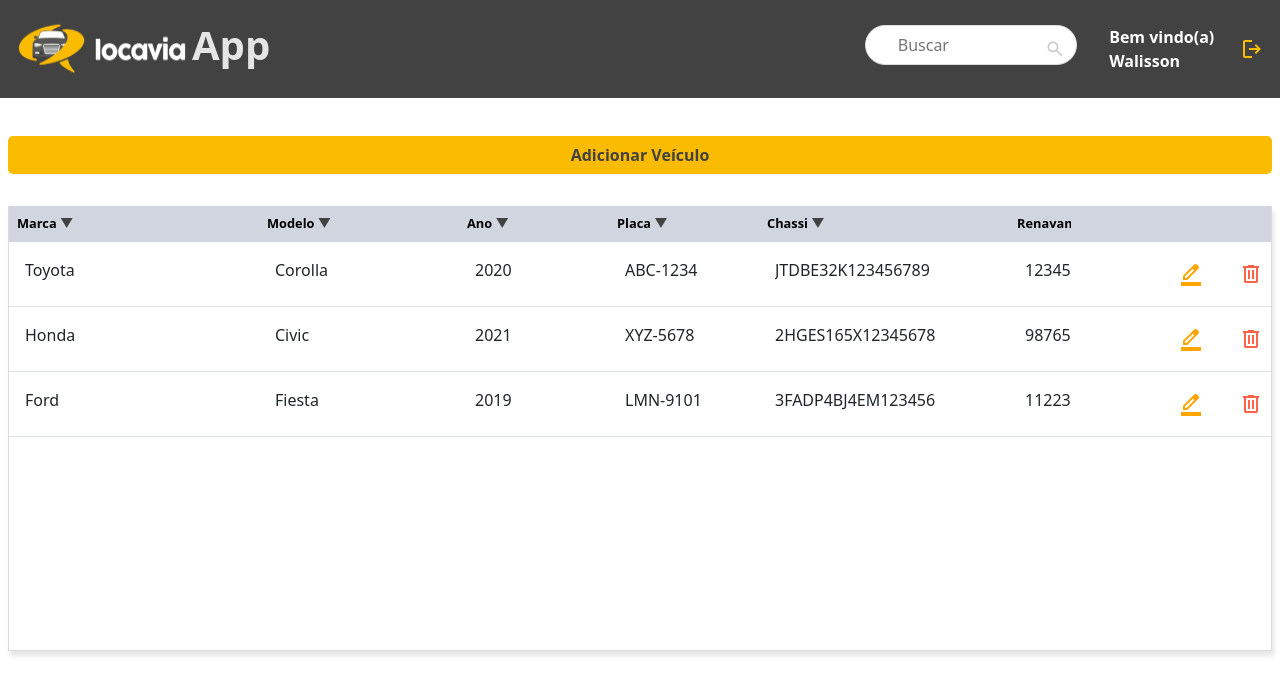
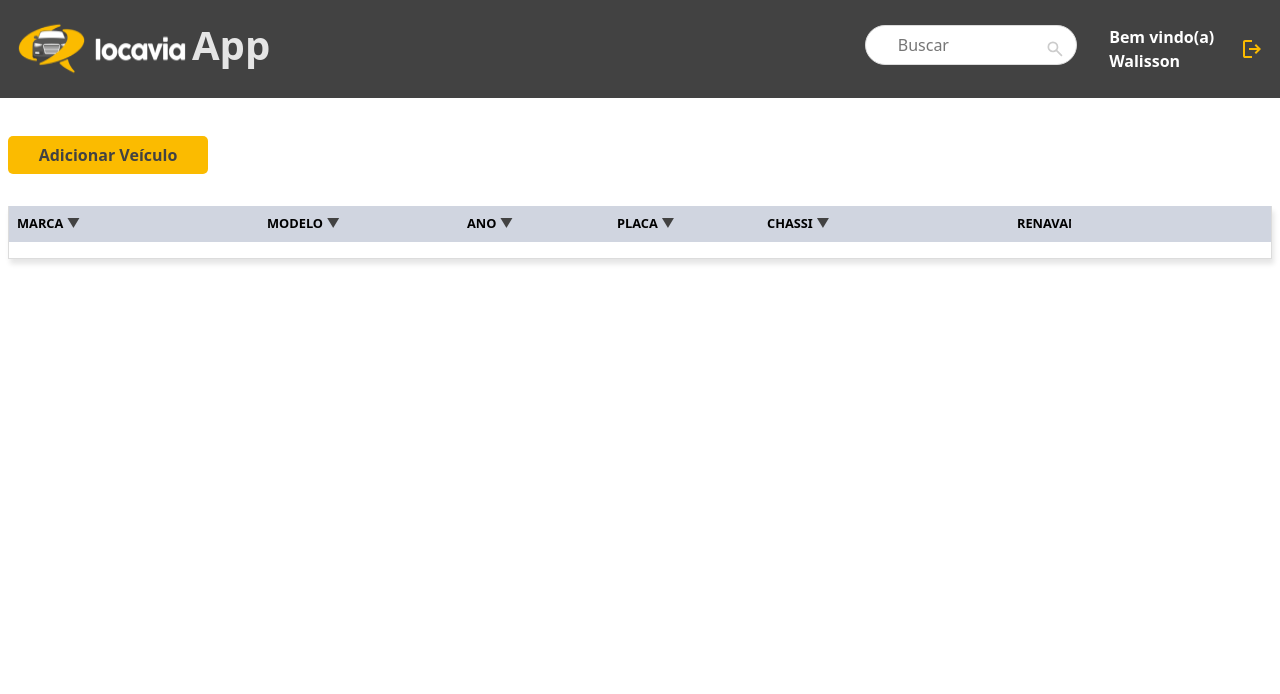
Before and after one commit to Walisson-Vilela/Info-App-Front-end, an Angular app: page /home in a window 1280 px wide. Shown: the top 694 px of the page. Built offline with nearby package versions, Linux system fonts and the light colour scheme.

Commit message:
ajustes no layout
ajustes no layout

```diff
--- a/src/app/_components/vehicle-list/vehicle-list.component.css
+++ b/src/app/_components/vehicle-list/vehicle-list.component.css
@@ -1,6 +1,7 @@
 .header {
   display: flex;
   margin-top: 8rem;
+  width: 200px;
   align-items: center;
   justify-content: space-between;
   padding-right: 4;
@@ -15,7 +16,7 @@
   border-right: 1px #dcdcdc solid;
   background-color: #fff;
   overflow: auto;
-  height: 100%;
+  /* height: 100%; */
   max-height: calc(100vh - 300px);
 }
 
--- a/src/app/_components/vehicle-list/vehicle-list.component.html
+++ b/src/app/_components/vehicle-list/vehicle-list.component.html
@@ -11,8 +11,8 @@
   <table class="table">
     <thead>
       <tr class="th">
-        <th (click)="sortTable('brand')" class="th" style="min-width: 250px">
-          Marca <span *ngIf="sortOrder['brand'] !== true">▼</span>
+        <th (click)="sortTable('brand')" class="th" style="cursor: pointer;min-width: 250px">
+          MARCA <span *ngIf="sortOrder['brand'] !== true">▼</span>
           <span *ngIf="sortOrder['brand'] === true">▲</span>
         </th>
         <th
@@ -20,7 +20,7 @@
           (click)="sortTable('model')"
           style="cursor: pointer; width: 100%; min-width: 200px"
         >
-          Modelo <span *ngIf="sortOrder['model'] !== true">▼</span>
+          MODELO <span *ngIf="sortOrder['model'] !== true">▼</span>
           <span *ngIf="sortOrder['model'] === true">▲</span>
         </th>
         <th
@@ -28,7 +28,7 @@
           (click)="sortTable('year')"
           style="cursor: pointer; min-width: 150px"
         >
-          Ano <span *ngIf="sortOrder['year'] !== true">▼</span>
+          ANO <span *ngIf="sortOrder['year'] !== true">▼</span>
           <span *ngIf="sortOrder['year'] === true">▲</span>
         </th>
         <th
@@ -36,7 +36,7 @@
           (click)="sortTable('plate')"
           style="cursor: pointer; min-width: 150px"
         >
-          Placa <span *ngIf="sortOrder['plate'] !== true">▼</span>
+          PLACA <span *ngIf="sortOrder['plate'] !== true">▼</span>
           <span *ngIf="sortOrder['plate'] === true">▲</span>
         </th>
         <th
@@ -44,7 +44,7 @@
           (click)="sortTable('chassi')"
           style="cursor: pointer; min-width: 250px"
         >
-          Chassi <span *ngIf="sortOrder['chassi'] !== true">▼</span>
+          CHASSI <span *ngIf="sortOrder['chassi'] !== true">▼</span>
           <span *ngIf="sortOrder['chassi'] === true">▲</span>
         </th>
         <th
@@ -52,7 +52,7 @@
           (click)="sortTable('reindeer')"
           style="cursor: pointer; min-width: 250px"
         >
-          Renavam <span *ngIf="sortOrder['reindeer'] !== true">▼</span>
+          RENAVAM <span *ngIf="sortOrder['reindeer'] !== true">▼</span>
           <span *ngIf="sortOrder['reindeer'] === true">▲</span>
         </th>
         <th
--- a/src/app/_components/vehicle-list/vehicle-list.component.ts
+++ b/src/app/_components/vehicle-list/vehicle-list.component.ts
@@ -19,33 +19,33 @@ interface Vehicle {
 })
 export class VehicleListComponent {
   vehicles: Vehicle[] = [
-    {
-      id: 1,
-      brand: 'Toyota',
-      model: 'Corolla',
-      plate: 'ABC-1234',
-      chassi: 'JTDBE32K123456789',
-      reindeer: '123456789',
-      year: 2020,
-    },
-    {
-      id: 2,
-      brand: 'Honda',
-      model: 'Civic',
-      plate: 'XYZ-5678',
-      chassi: '2HGES165X12345678',
-      reindeer: '987654321',
-      year: 2021,
-    },
-    {
-      id: 3,
-      brand: 'Ford',
-      model: 'Fiesta',
-      plate: 'LMN-9101',
-      chassi: '3FADP4BJ4EM123456',
-      reindeer: '112233445',
-      year: 2019,
-    },
+    // {
+    //   id: 1,
+    //   brand: 'Toyota',
+    //   model: 'Corolla',
+    //   plate: 'ABC-1234',
+    //   chassi: 'JTDBE32K123456789',
+    //   reindeer: '123456789',
+    //   year: 2020,
+    // },
+    // {
+    //   id: 2,
+    //   brand: 'Honda',
+    //   model: 'Civic',
+    //   plate: 'XYZ-5678',
+    //   chassi: '2HGES165X12345678',
+    //   reindeer: '987654321',
+    //   year: 2021,
+    // },
+    // {
+    //   id: 3,
+    //   brand: 'Ford',
+    //   model: 'Fiesta',
+    //   plate: 'LMN-9101',
+    //   chassi: '3FADP4BJ4EM123456',
+    //   reindeer: '112233445',
+    //   year: 2019,
+    // },
   ];
 
   newVehicle: Vehicle = { id: 0, brand: '', model: '', plate: '', chassi: '', reindeer: '', year: 0 };
```
